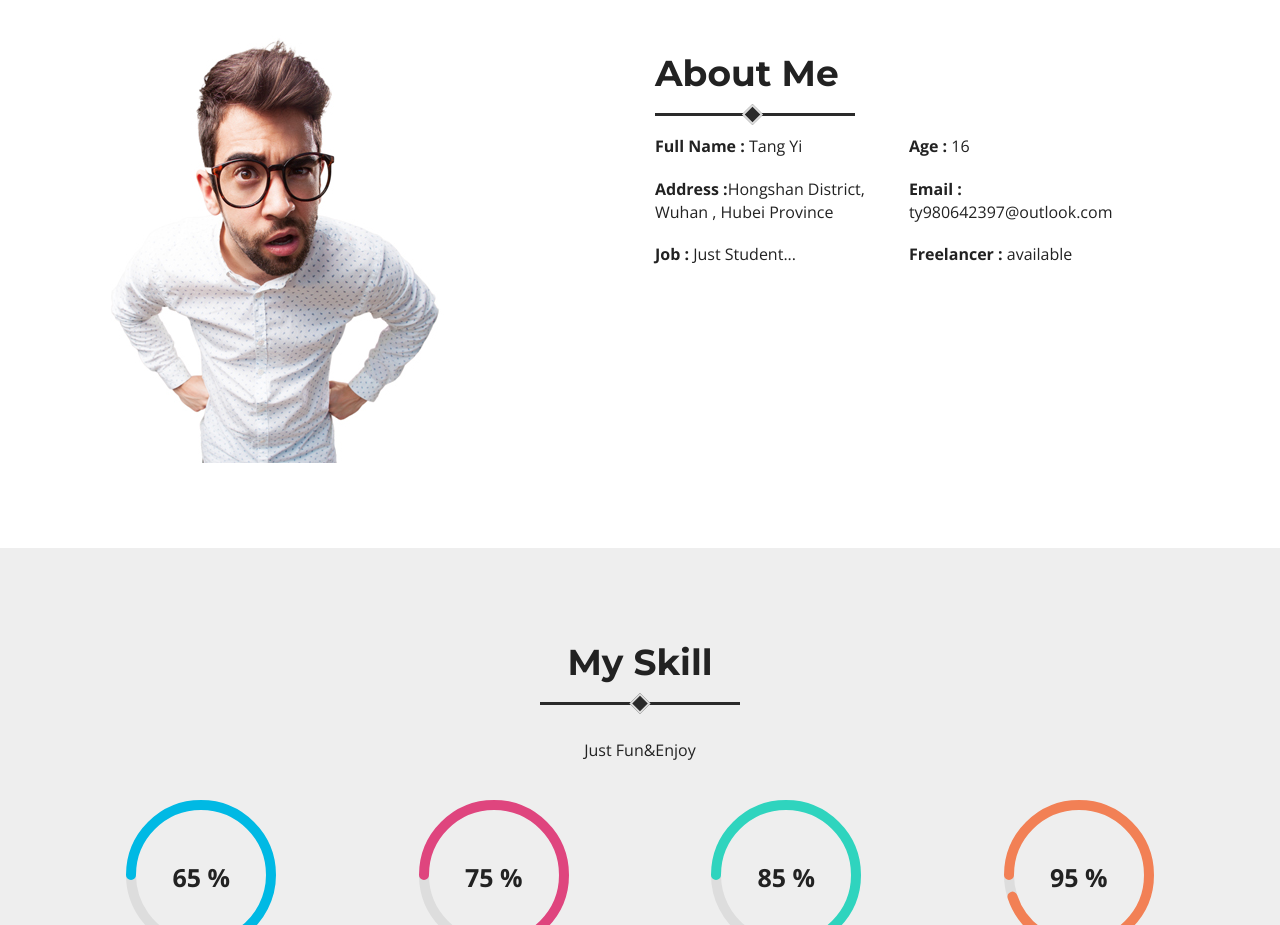
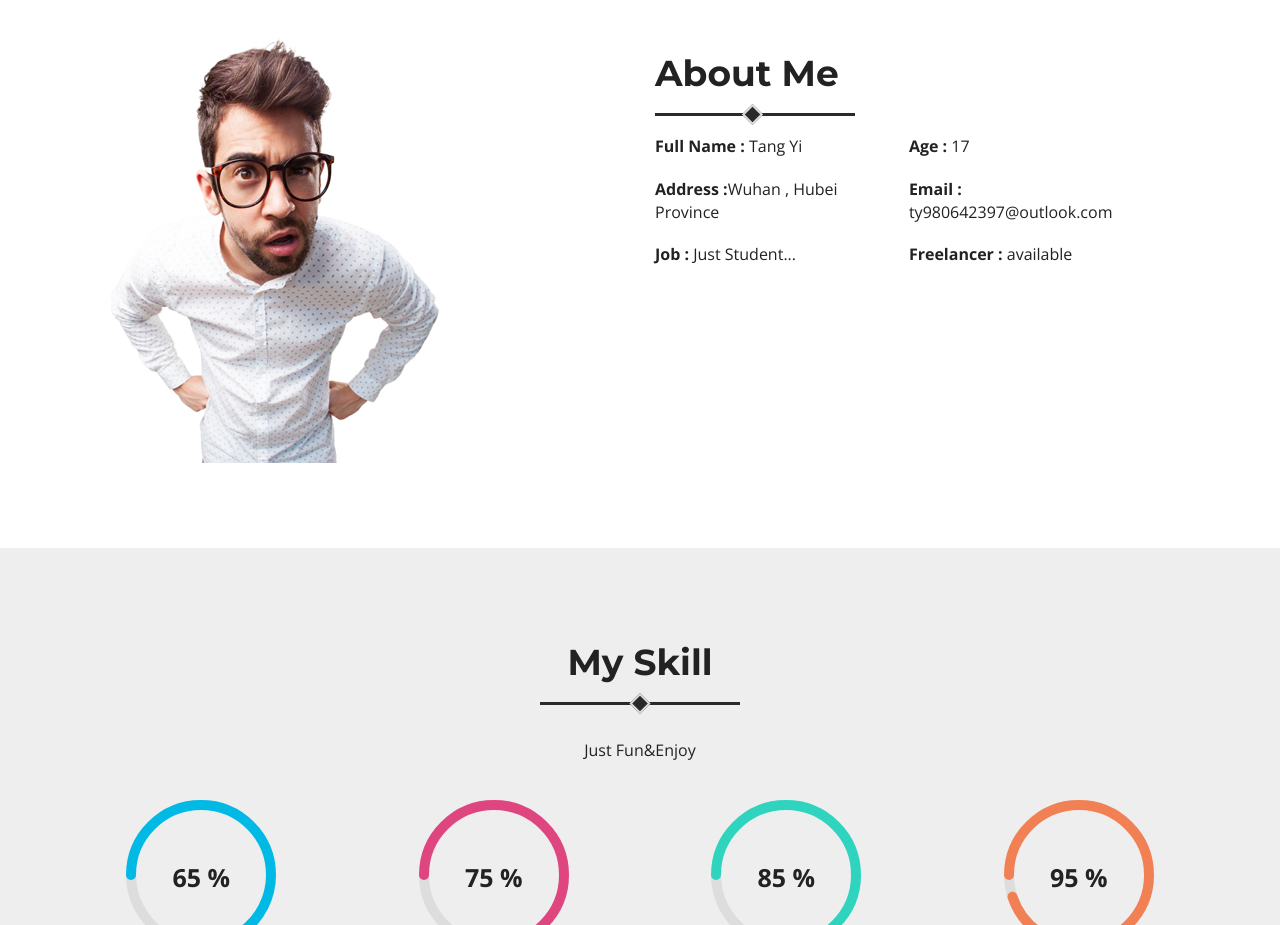
Before and after one commit to stack-del/stack-del.github.io, a plain HTML site: page index.html in a window 1280 px wide. Shown: the part 840-1765 px from the top of the page. Drawn offline with nearby package versions, Linux system fonts and the light colour scheme.

Commit message:
Update index.html

```diff
--- a/index.html
+++ b/index.html
@@ -74,10 +74,8 @@
                         <li><strong></strong></li>
                         <li><strong></strong></li>
                         <li><strong>Full Name :</strong> Tang Yi</li>
-                        <li><strong>Age :</strong> 16</li>
-                        <li>
-                            <strong>Address :</strong>Hongshan District, Wuhan , Hubei Province
-                        </li>
+                        <li><strong>Age :</strong> 17</li>
+                        <li><strong>Address :</strong>Wuhan , Hubei Province</li>
                         <li><strong>Email :</strong> ty980642397@outlook.com</li>
                         <li><strong>Job :</strong>  Just Student...</li>
                         <li><strong>Freelancer :</strong> available</li>
```
